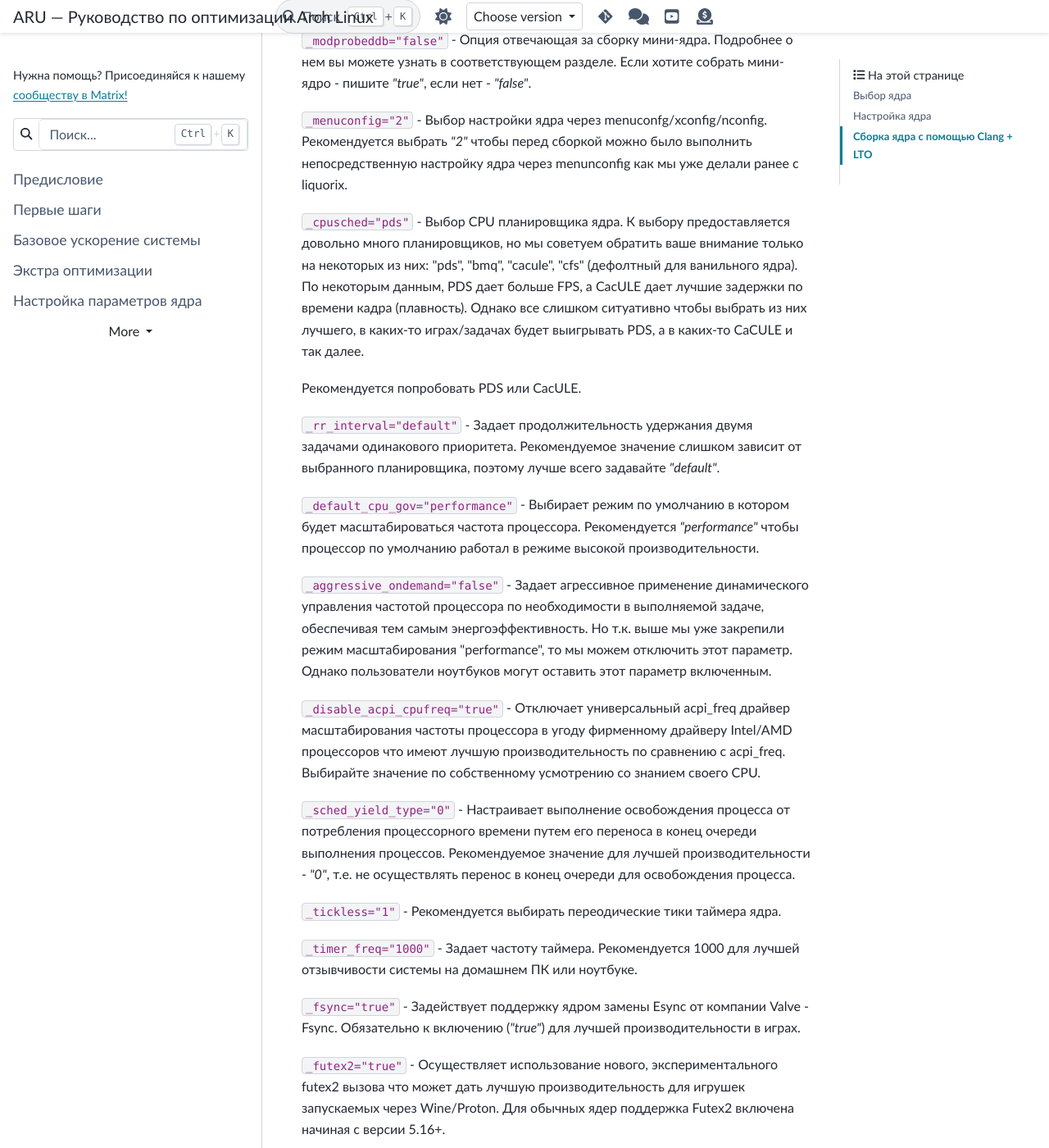
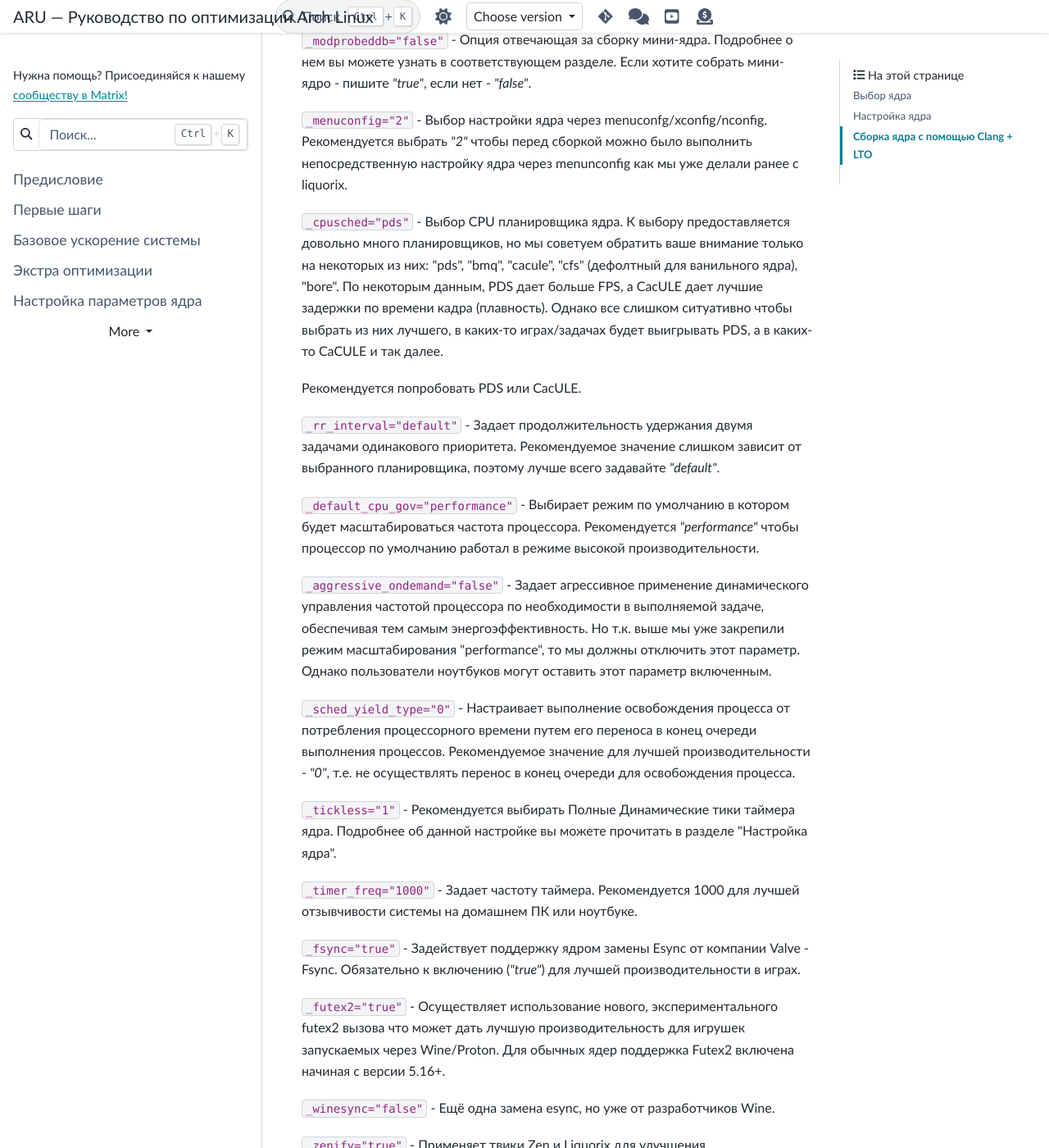
Before and after one commit to ventureoo/ARU, a Sphinx documentation site: the page built from docs/source/custom-kernels.rst, in a window 1280 px wide and 1400 px high, scrolled down 6544 px. Shown: the whole window at 82% size. Built offline with Sphinx 7.4.7 and the PyData theme 0.15.4, drawn with Linux system fonts in a browser that asks for light colours; some of the changed text lies outside the part shown.

Commit message:
custom-kernels: Updating information about linux-tkg

```diff
--- a/docs/source/custom-kernels.rst
+++ b/docs/source/custom-kernels.rst
@@ -273,8 +273,8 @@
 ``_cpusched="pds"`` - Выбор CPU планировщика ядра. К выбору
 предоставляется довольно много планировщиков, но мы советуем обратить
 ваше внимание только на некоторых из них: "pds",  "bmq", "cacule",
-"cfs" (дефолтный для ванильного ядра). По некоторым данным, PDS дает
-больше FPS, а CacULE дает лучшие задержки по времени кадра
+"cfs" (дефолтный для ванильного ядра), "bore". По некоторым данным,
+PDS дает больше FPS, а CacULE дает лучшие задержки по времени кадра
 (плавность). Однако все слишком ситуативно чтобы выбрать из них
 лучшего, в каких-то играх/задачах будет выигрывать PDS, а в каких-то
 CaCULE и так далее.
@@ -294,15 +294,9 @@
 ``_aggressive_ondemand="false"`` - Задает агрессивное применение
 динамического управления частотой процессора по необходимости в
 выполняемой задаче, обеспечивая тем самым энергоэффективность. Но т.к.
-выше мы уже закрепили режим масштабирования "performance", то мы можем
-отключить этот параметр. Однако пользователи ноутбуков могут оставить
-этот параметр включенным.
-
-``_disable_acpi_cpufreq="true"`` - Отключает универсальный acpi_freq
-драйвер масштабирования частоты процессора в угоду фирменному драйверу
-Intel/AMD процессоров что имеют лучшую производительность по сравнению
-с acpi_freq. Выбирайте значение по собственному усмотрению со знанием
-своего CPU.
+выше мы уже закрепили режим масштабирования "performance", то мы
+должны отключить этот параметр. Однако пользователи ноутбуков могут
+оставить этот параметр включенным.
 
 ``_sched_yield_type="0"`` - Настраивает выполнение освобождения
 процесса от потребления процессорного времени путем его переноса в
@@ -310,8 +304,9 @@
 производительности - *"0"*, т.е. не осуществлять перенос в конец
 очереди для освобождения процесса.
 
-``_tickless="1"`` - Рекомендуется выбирать переодические тики таймера
-ядра.
+``_tickless="1"`` - Рекомендуется выбирать Полные Динамические тики
+таймера ядра. Подробнее об данной настройке вы можете прочитать в
+разделе "Настройка ядра".
 
 ``_timer_freq="1000"`` - Задает частоту таймера. Рекомендуется 1000
 для лучшей отзывчивости системы на домашнем ПК или ноутбуке.
```
Also changed, not shown: other parts of docs/source/custom-kernels.rst (+1 -1 lines).
